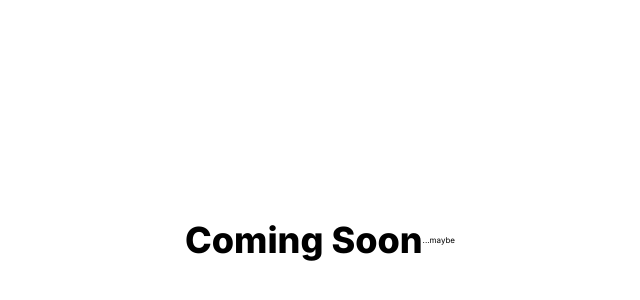
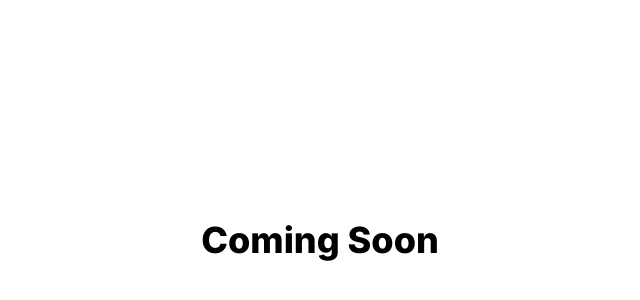
Before and after one commit to KyleCroxall/mywebsite, a plain HTML site: page index.html in a window 1280 px wide. Shown: the part 160-460 px from the top of the page, without its empty margins (320-960 px from the left). Drawn offline with Linux system fonts and the light colour scheme.

Commit message:
Removing text

```diff
--- a/index.html
+++ b/index.html
@@ -21,23 +21,9 @@
             font-weight: 800;
         }
 
-        p {
-            font-size: 8px;
-        }
     </style>
 </head>
 <body>
     <h1>Coming Soon</h1>
-    <br>
-    <br>
-    <br>
-    <br>
-    <br>
-    <br>
-    <br>
-    <br>
-    <br>
-    <br>
-    <p>...maybe</p>
 </body>
 </html>
```
